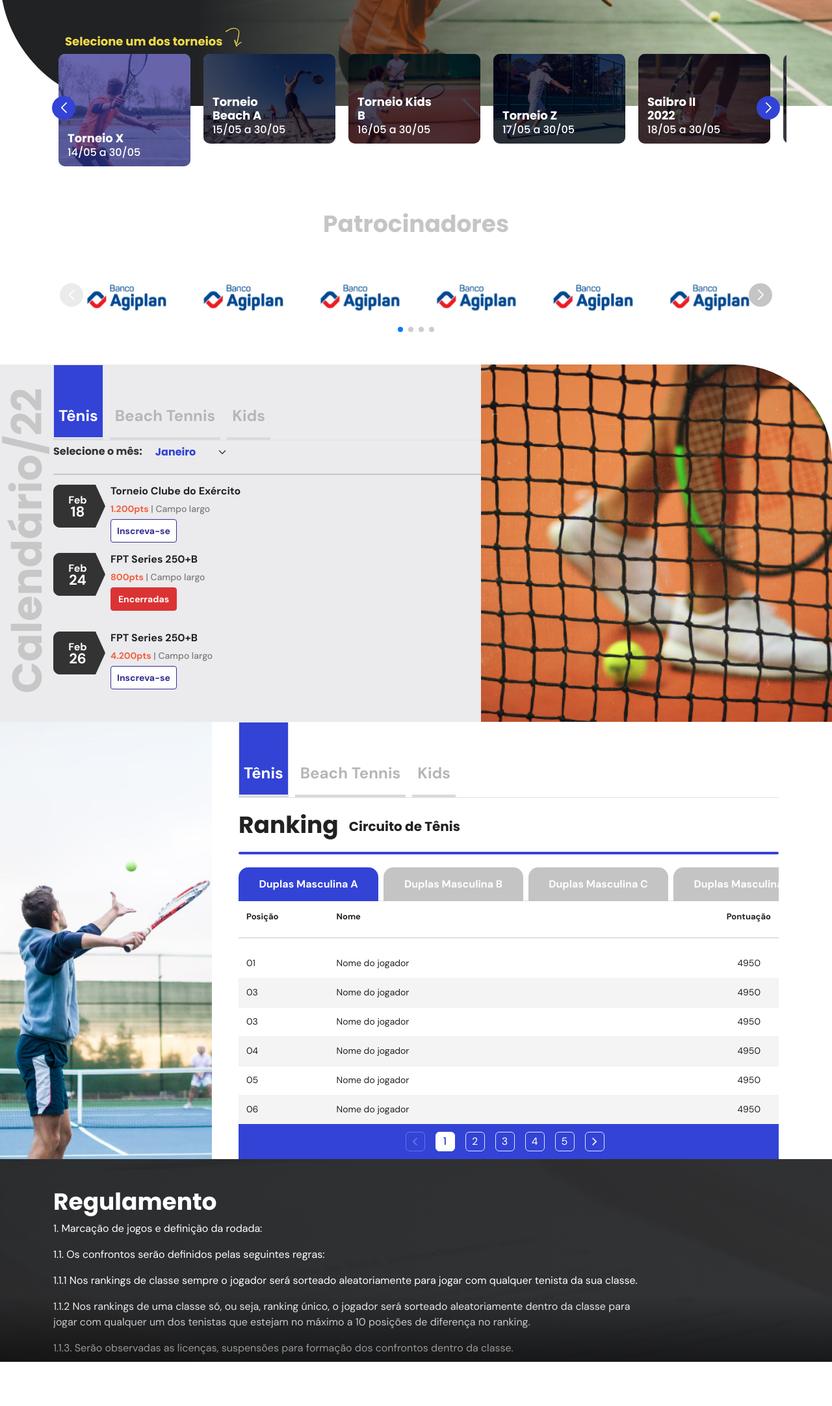
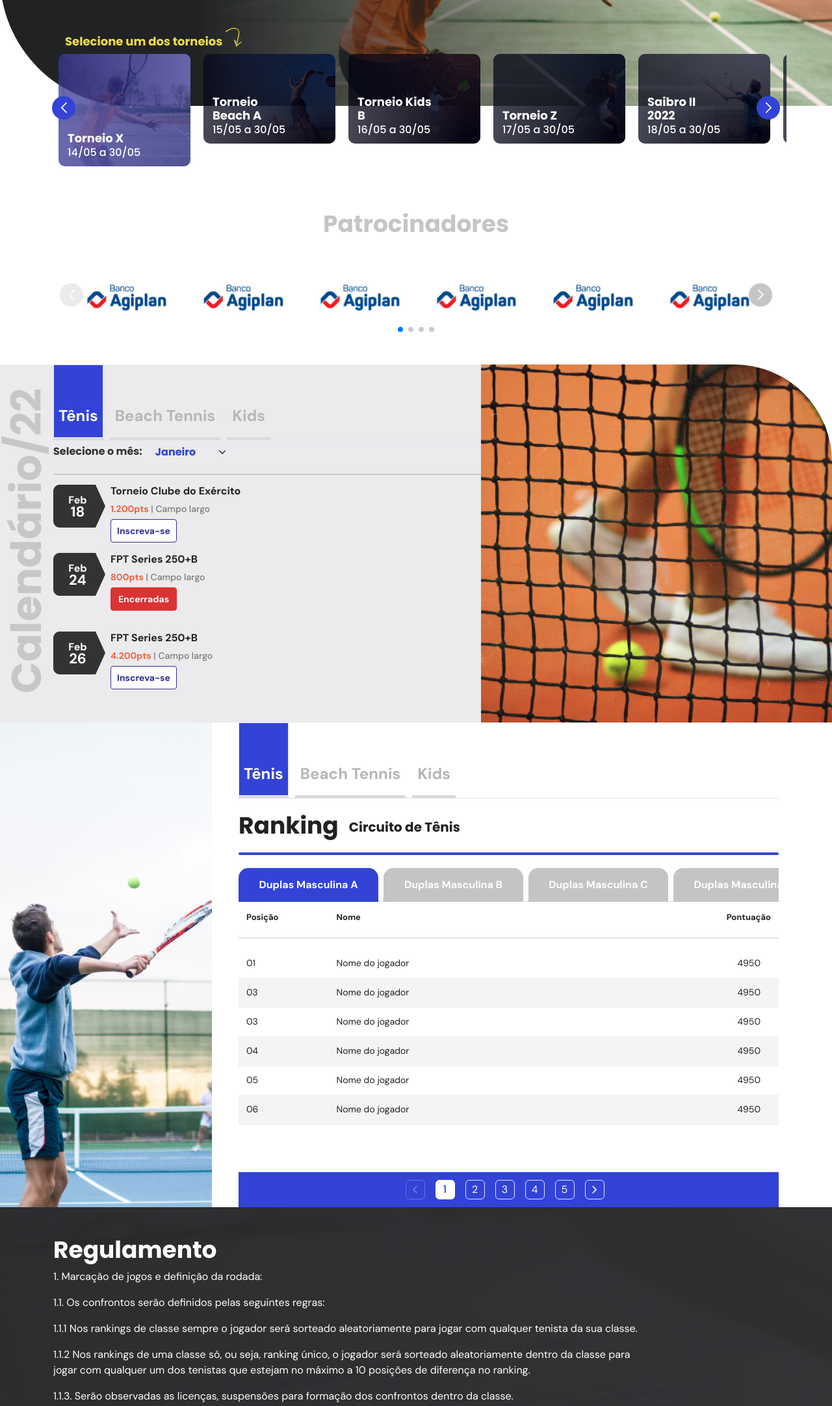
Before and after one commit to Braiancsk/landing-page-eduardo, a plain HTML site: page index.html in a window 1280 px wide. Shown: the part 357-2521 px from the top of the page at 65% size. Drawn offline with nearby package versions, Linux system fonts and the light colour scheme.

Commit message:
atualizações

```diff
--- a/css/style.css
+++ b/css/style.css
@@ -411,7 +411,9 @@ section.calendario .container{
     position: relative;
     z-index: 9;
 }
-
+section.calendario .tab-content{
+    min-height:366px;
+}
 section.calendario .nav-tabs .nav-item.show .nav-link, .nav-tabs .nav-link{
     padding: 60px 7px 15px 7px!important;
     border-radius: 0!important;
@@ -567,6 +569,20 @@ section.calendario .tab-pane{
     z-index: 9;
 }
 
+.tabelas__tabs{
+    min-height:400px;
+    display:flex;
+    flex-direction:column;
+    align-items:center;
+    justify-content:center;
+}
+
+.tabelas__tabs .tab-content{
+    max-width:966px;
+    min-height:400px;
+    width: 100%;
+}
+
 section.tabelas .nav{gap:10px;}
 section.tabelas .nav-item{
     border-bottom: 4px solid #dadada;
@@ -600,6 +616,7 @@ section.tabelas .line{
     position: relative;
     height:max-content;
 }
+
 
 .tabelas__tabs #myTabContent .swiper3 .nav{
     gap: 0;
@@ -779,7 +796,7 @@ section.regulamentos{
 section.regulamentos .regulamento__box{
     color:white;
     overflow-y: scroll;
-    height: 312px;
+    height: 500px;
     max-width:900px;
     position: relative;
 }
--- a/index.html
+++ b/index.html
@@ -25,7 +25,7 @@
             <li><a href="#ranking">Ranking</a></li>
             <li><a href="#regulamentos">Regulamento</a></li>
             <li><a href="#contato">Contato</a></li>
-            <li><a class="menu__btn" href="#">Filie-se</a></li>
+            <li><a class="menu__btn" href="#contato">Filie-se</a></li>
             <li class="d-flex gap-3">
                 <a href="#"><img src="images/icone-facebook.png" alt="icone"></a>
                 <a href="#"><img src="images/icone-instagram.png" alt="icone"></a>
@@ -63,7 +63,7 @@
                         <li><a href="#ranking">Ranking</a></li>
                         <li><a href="#regulamentos">Regulamento</a></li>
                         <li><a href="#contato">Contato</a></li>
-                        <li class="max-w-link"><a class="navbar-btn" href="#">Filie-se</a></li>
+                        <li class="max-w-link"><a class="navbar-btn" href="#contato">Filie-se</a></li>
                         <li class="d-flex gap-3">
                             <a href="#"><img src="images/icone-facebook.png" alt="icone"></a>
                             <a href="#"><img src="images/icone-instagram.png" alt="icone"></a>
@@ -102,7 +102,7 @@
                 <div class="swiper-wrapper">
                 <!-- Slides -->
                 <div class="swiper-slide">
-                    <img class="img-fluid" src="images/slide-1.png" alt="" />
+                    <img class="img-fluid" src="images/banner-1.png" alt="" />
                     <h4 class="foward">Torneio X
                         </h4>
                     <h5 class="foward">14/05 a 30/05</h5>
@@ -110,7 +110,7 @@
 
                  <!-- Slides -->
                  <div class="swiper-slide">
-                    <img class="img-fluid" src="images/slide-2.png" alt="" />
+                    <img class="img-fluid" src="images/banner-2.png" alt="" />
                     <h4 class="foward">Torneio Beach A
                     </h4>
                 <h5 class="foward">15/05 a 30/05</h5>
@@ -118,7 +118,7 @@
 
                   <!-- Slides -->
                   <div class="swiper-slide">
-                    <img class="img-fluid" src="images/slide-3.png" alt="" />
+                    <img class="img-fluid" src="images/banner-3.png" alt="" />
                     <h4 class="foward">Torneio Kids B
                     </h4>
                 <h5 class="foward">16/05 a 30/05</h5>
@@ -127,7 +127,7 @@
 
                   <!-- Slides -->
                   <div class="swiper-slide">
-                    <img class="img-fluid" src="images/slide-4.png" alt="" />
+                    <img class="img-fluid" src="images/banner-4.png" alt="" />
                     <h4 class="foward">Torneio Z
                     </h4>
                 <h5 class="foward">17/05 a 30/05</h5>
@@ -135,7 +135,7 @@
 
                  <!-- Slides -->
                  <div class="swiper-slide">
-                    <img class="img-fluid" src="images/slide-5.png" alt="" />
+                    <img class="img-fluid" src="images/banner-5.png" alt="" />
                     <h4 class="foward">Saibro II 2022
                     </h4>
                 <h5 class="foward">18/05 a 30/05</h5>
@@ -182,7 +182,7 @@
                     </div>
 
                     <div class="d-md-none d-block">
-                        <img src="images/mobile-3.png" />
+                        <img src="images/mobile-7.png" />
                     </div>
                   </div>
                   <div class="swiper-slide">
--- a/js/main.js
+++ b/js/main.js
@@ -14,10 +14,10 @@ const swiper = new Swiper('.swiper', {
     // Optional parameters
     direction: 'horizontal',
     loop: true,
+    loopedSlides:5,
     slidesPerView: "auto",
     spaceBetween: 20,
     centeredSlides: false,
-
     slideToClickedSlide:true,
 
     breakpoints: {
```
